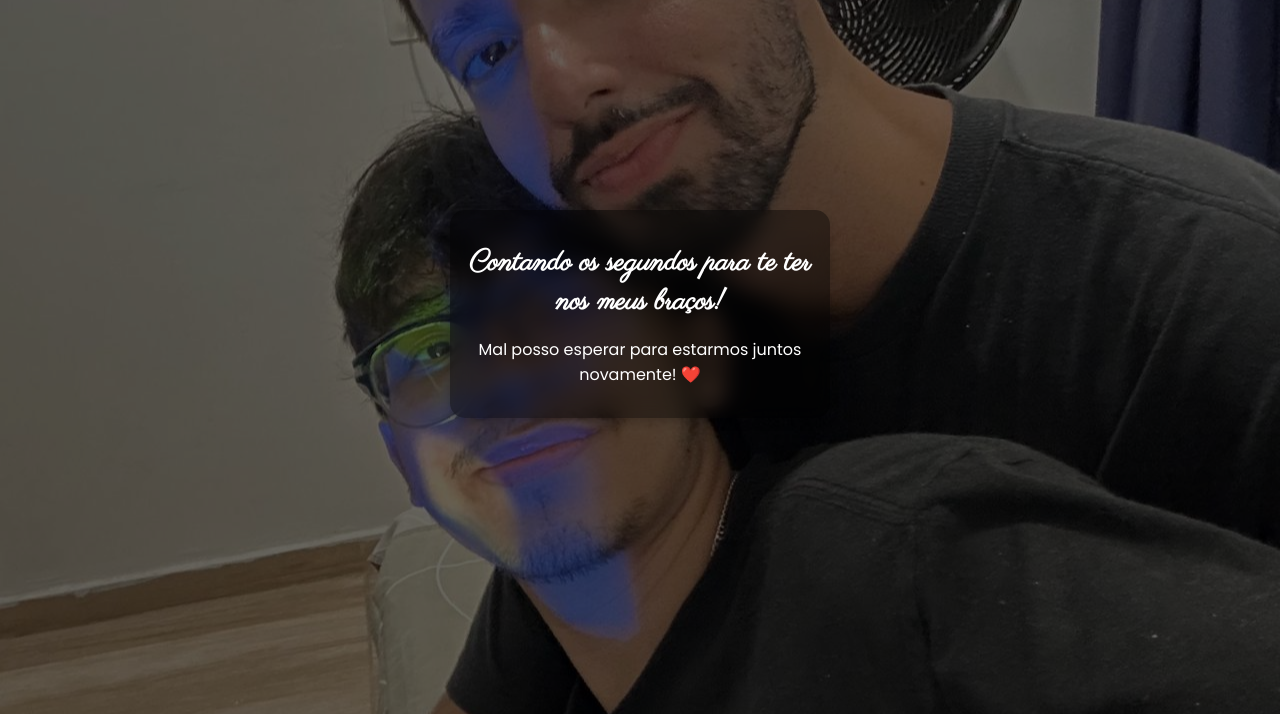
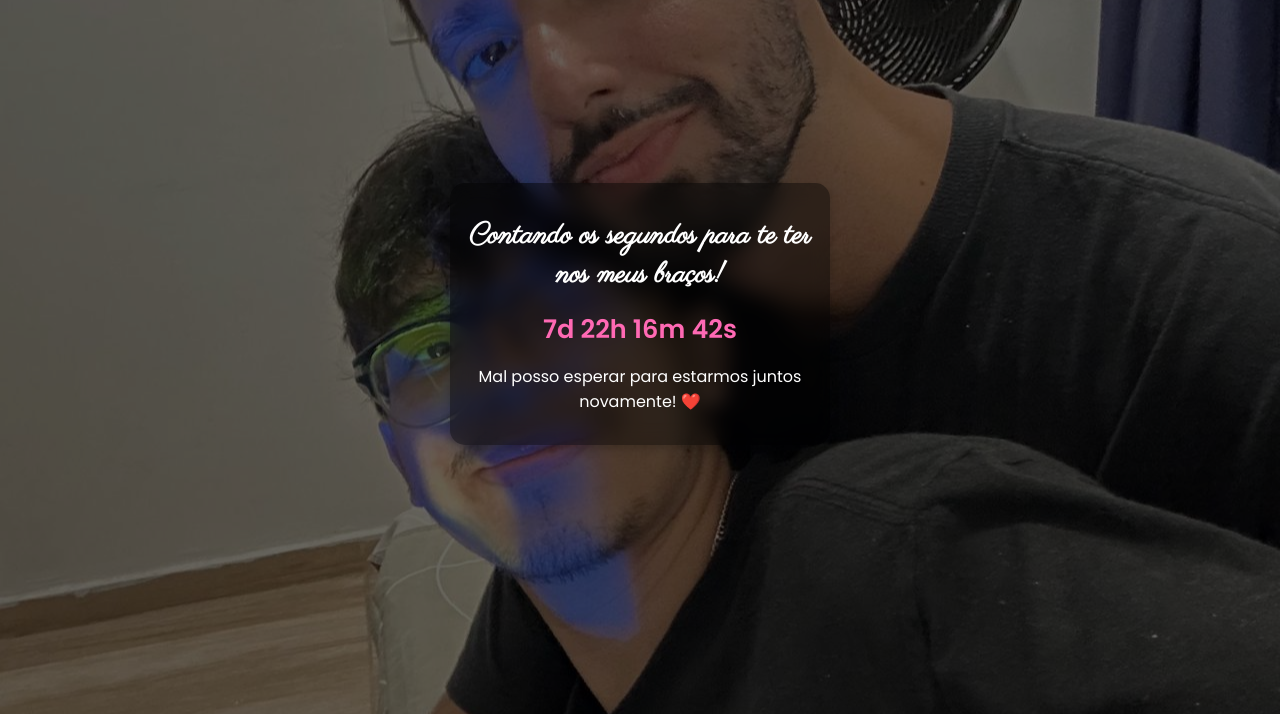
Before and after one commit to mateusxdz/countdown, a plain HTML site: page index.html in a window 1280 px wide. Shown: the part 86-800 px from the top of the page. Drawn offline with Linux system fonts and the light colour scheme.

Commit message:
Update index.html

```diff
--- a/index.html
+++ b/index.html
@@ -90,7 +90,7 @@
             const seconds = Math.floor((difference % (1000 * 60)) / 1000);
 
             document.getElementById("countdown").innerHTML =
-                ${days}d ${hours}h ${minutes}m ${seconds}s;
+                `${days}d ${hours}h ${minutes}m ${seconds}s`;
 
             if (difference < 0) {
                 document.getElementById("countdown").innerHTML = "Ele chegou! ❤️";
```
